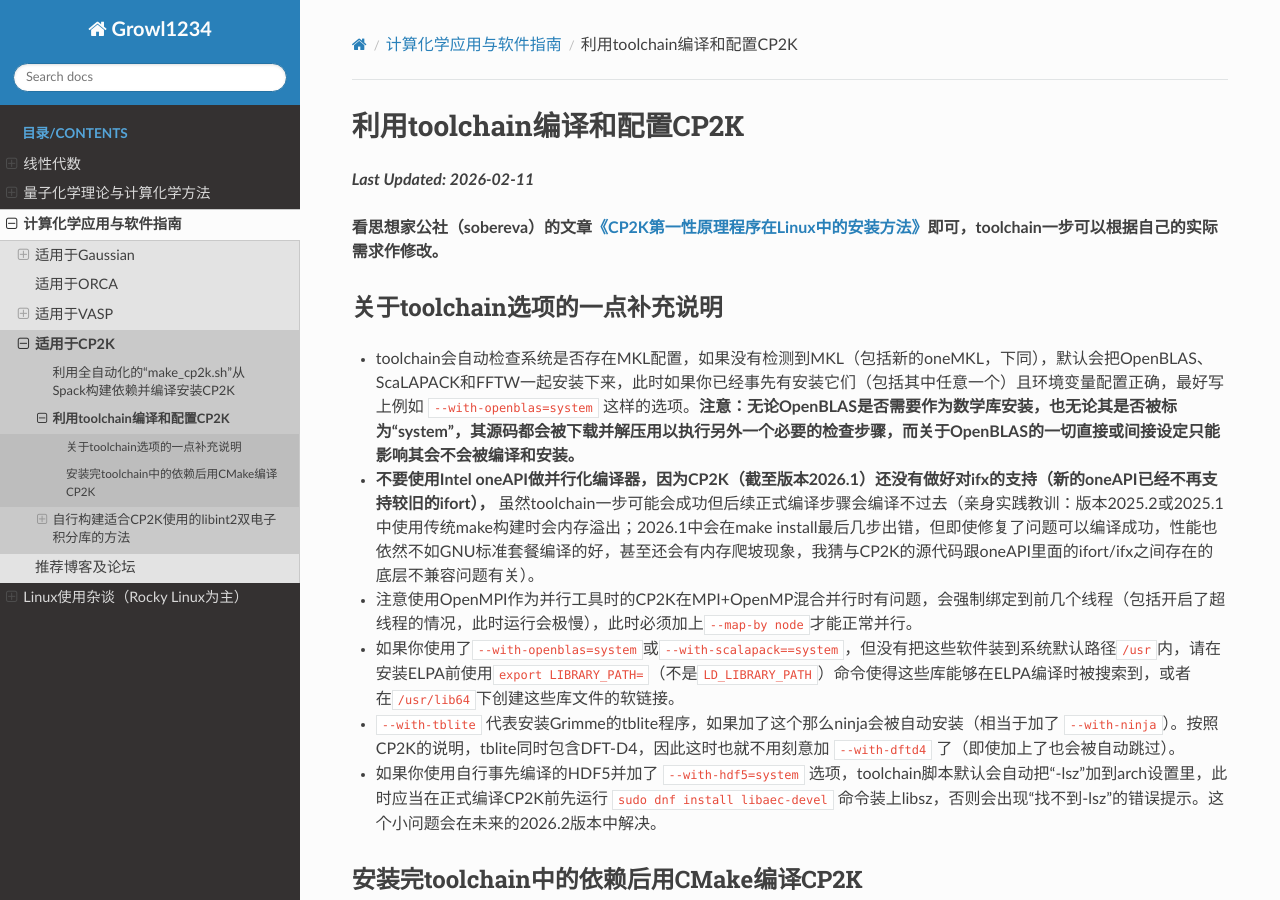
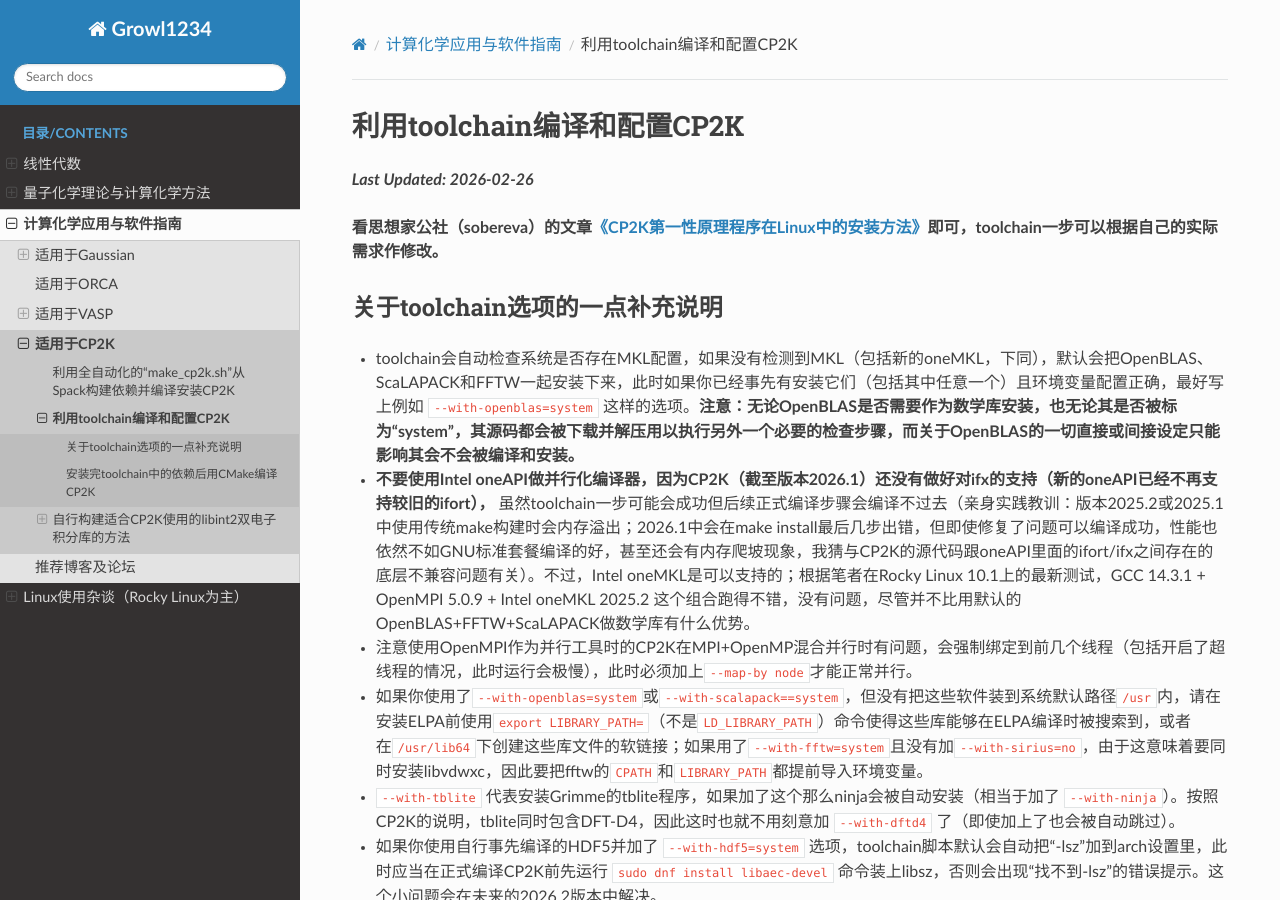
Before and after one commit to Growl1234/RTDProject, a Sphinx documentation site: the page built from source/applications/CP2K/installation_via_toolchain.md, in a window 1280 px wide and 900 px high. Built offline with Sphinx 7.4.7 and the Read the Docs theme 3.1.0, drawn with Linux system fonts in a browser that asks for light colours.

Commit message:
Update information about MKL and self-installed FFTW

```diff
--- a/source/applications/CP2K/installation_via_toolchain.md
+++ b/source/applications/CP2K/installation_via_toolchain.md
@@ -1,6 +1,6 @@
 ## 利用toolchain编译和配置CP2K
 
-***Last Updated: 2026-02-11***
+***Last Updated: 2026-02-26***
 
 **看思想家公社（sobereva）的文章[《CP2K第一性原理程序在Linux中的安装方法》](http://sobereva.com/586)即可，toolchain一步可以根据自己的实际需求作修改。**
 
@@ -8,11 +8,11 @@
 
 * toolchain会自动检查系统是否存在MKL配置，如果没有检测到MKL（包括新的oneMKL，下同），默认会把OpenBLAS、ScaLAPACK和FFTW一起安装下来，此时如果你已经事先有安装它们（包括其中任意一个）且环境变量配置正确，最好写上例如 `--with-openblas=system` 这样的选项。**注意：无论OpenBLAS是否需要作为数学库安装，也无论其是否被标为“system”，其源码都会被下载并解压用以执行另外一个必要的检查步骤，而关于OpenBLAS的一切直接或间接设定只能影响其会不会被编译和安装。**
 
-* **不要使用Intel oneAPI做并行化编译器，因为CP2K（截至版本2026.1）还没有做好对ifx的支持（新的oneAPI已经不再支持较旧的ifort），** 虽然toolchain一步可能会成功但后续正式编译步骤会编译不过去（亲身实践教训：版本2025.2或2025.1中使用传统make构建时会内存溢出；2026.1中会在make install最后几步出错，但即使修复了问题可以编译成功，性能也依然不如GNU标准套餐编译的好，甚至还会有内存爬坡现象，我猜与CP2K的源代码跟oneAPI里面的ifort/ifx之间存在的底层不兼容问题有关）。
+* **不要使用Intel oneAPI做并行化编译器，因为CP2K（截至版本2026.1）还没有做好对ifx的支持（新的oneAPI已经不再支持较旧的ifort），** 虽然toolchain一步可能会成功但后续正式编译步骤会编译不过去（亲身实践教训：版本2025.2或2025.1中使用传统make构建时会内存溢出；2026.1中会在make install最后几步出错，但即使修复了问题可以编译成功，性能也依然不如GNU标准套餐编译的好，甚至还会有内存爬坡现象，我猜与CP2K的源代码跟oneAPI里面的ifort/ifx之间存在的底层不兼容问题有关）。不过，Intel oneMKL是可以支持的；根据笔者在Rocky Linux 10.1上的最新测试，GCC 14.3.1 + OpenMPI 5.0.9 + Intel oneMKL 2025.2 这个组合跑得不错，没有问题，尽管并不比用默认的OpenBLAS+FFTW+ScaLAPACK做数学库有什么优势。
 
 * 注意使用OpenMPI作为并行工具时的CP2K在MPI+OpenMP混合并行时有问题，会强制绑定到前几个线程（包括开启了超线程的情况，此时运行会极慢），此时必须加上`--map-by node`才能正常并行。
 
-* 如果你使用了`--with-openblas=system`或`--with-scalapack==system`，但没有把这些软件装到系统默认路径`/usr`内，请在安装ELPA前使用`export LIBRARY_PATH=`（不是`LD_LIBRARY_PATH`）命令使得这些库能够在ELPA编译时被搜索到，或者在`/usr/lib64`下创建这些库文件的软链接。
+* 如果你使用了`--with-openblas=system`或`--with-scalapack==system`，但没有把这些软件装到系统默认路径`/usr`内，请在安装ELPA前使用`export LIBRARY_PATH=`（不是`LD_LIBRARY_PATH`）命令使得这些库能够在ELPA编译时被搜索到，或者在`/usr/lib64`下创建这些库文件的软链接；如果用了`--with-fftw=system`且没有加`--with-sirius=no`，由于这意味着要同时安装libvdwxc，因此要把fftw的`CPATH`和`LIBRARY_PATH`都提前导入环境变量。
 
 * `--with-tblite` 代表安装Grimme的tblite程序，如果加了这个那么ninja会被自动安装（相当于加了 `--with-ninja`）。按照CP2K的说明，tblite同时包含DFT-D4，因此这时也就不用刻意加 `--with-dftd4` 了（即使加上了也会被自动跳过）。
 
```
